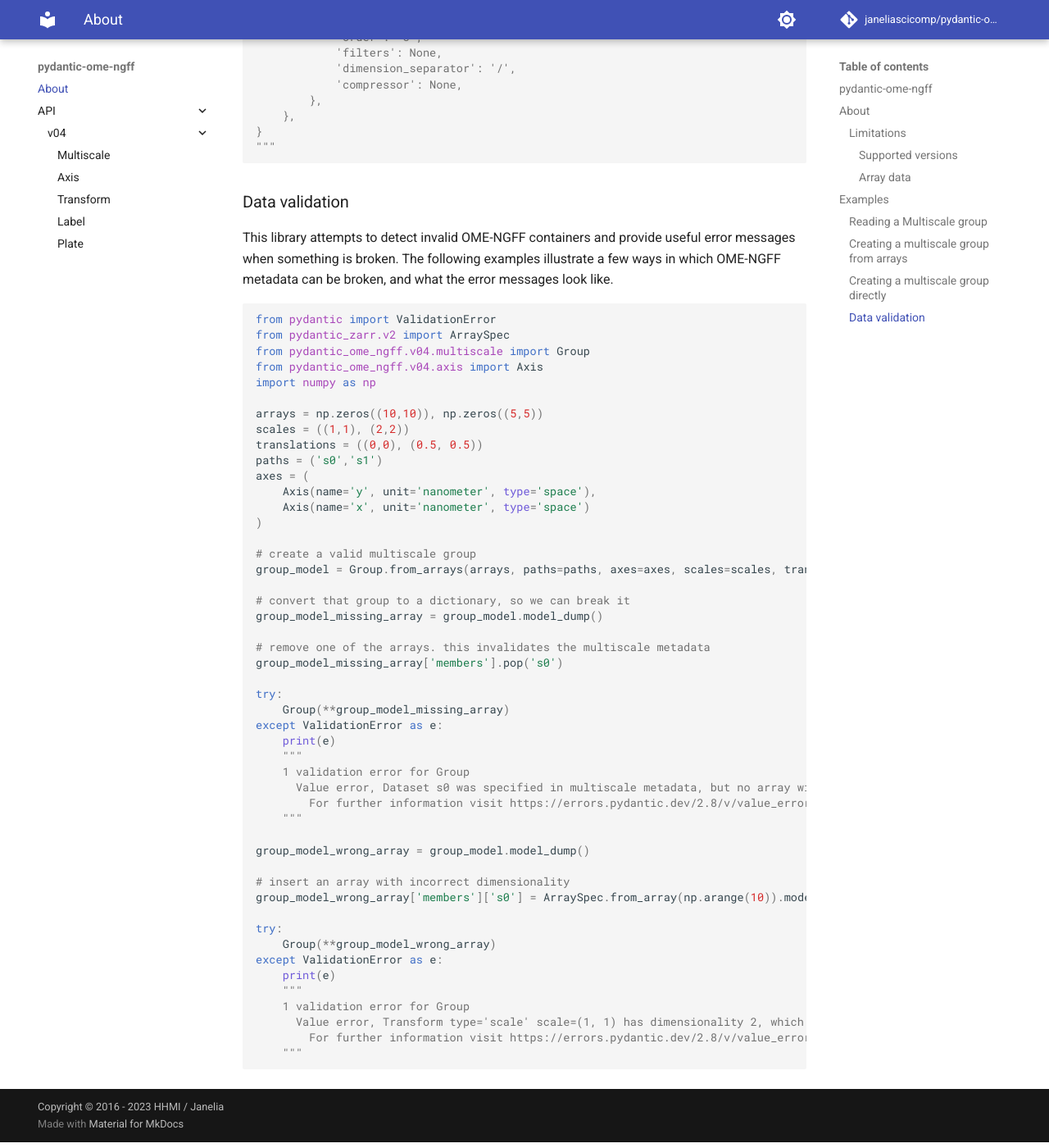
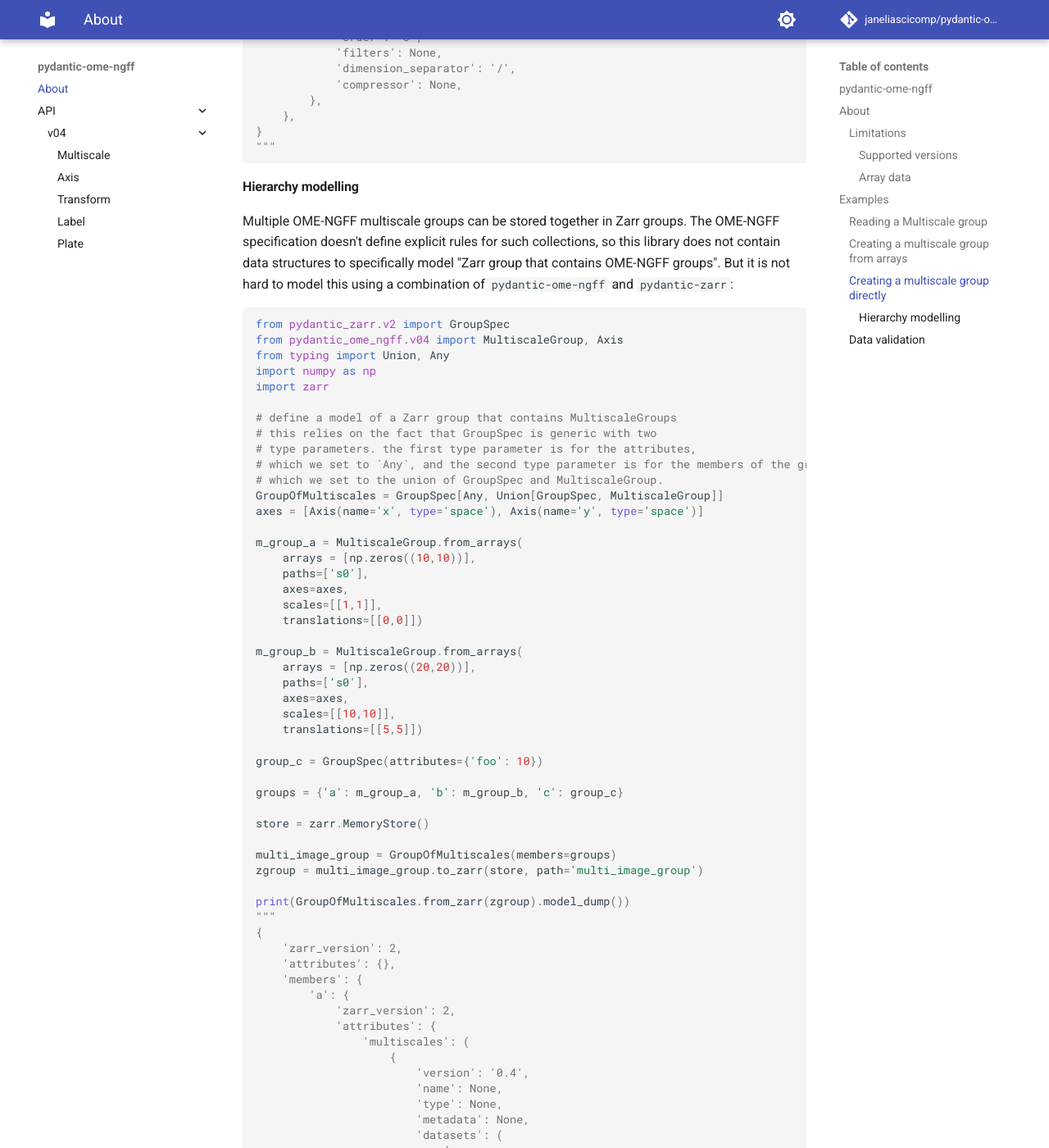
Before and after one commit to JaneliaSciComp/pydantic-ome-ngff, an MkDocs documentation site: the page built from docs/index.md, in a window 1280 px wide and 1400 px high, scrolled down 8843 px. Shown: the whole window at 82% size. Built offline with MkDocs 1.6.1 and Material for MkDocs 9.7.7, drawn with Linux system fonts in a browser that asks for light colours; comment, search, counter and statistics services are not loaded; some of the changed text lies outside the part shown.

Commit message:
rename `Group` and `Groupattrs` to `MultiscaleGroup` and `MultiscaleGroupAttrs` (#37)
* rename group and groupattrs to multiscalegroup and multiscalegroupattrs

* remove vestigial reference to py3.9 and rename well.group to wellgroup

````diff
--- a/docs/index.md
+++ b/docs/index.md
@@ -128,7 +128,7 @@
 3. Write array data to the newly created Zarr arrays, using a method that suits your application.
 
 ```python
-from pydantic_ome_ngff.v04.multiscale import Group
+from pydantic_ome_ngff.v04.multiscale import MultiscaleGroup
 from pydantic_ome_ngff.v04.axis import Axis
 import numpy as np
 import zarr
@@ -166,7 +166,7 @@
 ]
 
 # this is now a complete model of the Zarr group
-group_model = Group.from_arrays(
+group_model = MultiscaleGroup.from_arrays(
     axes=axes,
     paths=paths,
     arrays=arrays,
@@ -310,7 +310,7 @@
 
 ```python
 from pydantic_zarr.v2 import ArraySpec
-from pydantic_ome_ngff.v04.multiscale import Group, MultiscaleMetadata, create_dataset, GroupAttrs
+from pydantic_ome_ngff.v04.multiscale import MultiscaleGroup, MultiscaleMetadata, create_dataset, MultiscaleGroupAttrs
 from pydantic_ome_ngff.v04.axis import Axis
 import numpy as np
 import zarr
@@ -353,10 +353,10 @@
     datasets=datasets,
     axes=axes)
 
-attributes = GroupAttrs(multiscales=(multiscales,))
+attributes = MultiscaleGroupAttrs(multiscales=(multiscales,))
 members = {p: ArraySpec(shape=s, dtype=d, chunks=store_chunks) for p,s,d in zip(paths, shapes, dtypes)}
 
-group = Group(attributes=attributes, members = members)
+group = MultiscaleGroup(attributes=attributes, members = members)
 
 print(group.model_dump())
 """
@@ -431,6 +431,147 @@
 """
 ```
 
+### Hierarchy modelling
+
+Multiple OME-NGFF multiscale groups can be stored together in Zarr groups.
+The OME-NGFF specification doesn't define explicit rules for such collections, so this library does not contain
+data structures to specifically model "Zarr group that contains OME-NGFF groups". But it is not hard to model this
+using a combination of `pydantic-ome-ngff` and `pydantic-zarr`:
+
+```python
+from pydantic_zarr.v2 import GroupSpec
+from pydantic_ome_ngff.v04 import MultiscaleGroup, Axis
+from typing import Union, Any
+import numpy as np
+import zarr
+
+# define a model of a Zarr group that contains MultiscaleGroups
+# this relies on the fact that GroupSpec is generic with two
+# type parameters. the first type parameter is for the attributes,
+# which we set to `Any`, and the second type parameter is for the members of the group
+# which we set to the union of GroupSpec and MultiscaleGroup.
+GroupOfMultiscales = GroupSpec[Any, Union[GroupSpec, MultiscaleGroup]]
+axes = [Axis(name='x', type='space'), Axis(name='y', type='space')]
+
+m_group_a = MultiscaleGroup.from_arrays(
+    arrays = [np.zeros((10,10))],
+    paths=['s0'],
+    axes=axes,
+    scales=[[1,1]],
+    translations=[[0,0]])
+
+m_group_b = MultiscaleGroup.from_arrays(
+    arrays = [np.zeros((20,20))],
+    paths=['s0'],
+    axes=axes,
+    scales=[[10,10]],
+    translations=[[5,5]])
+
+group_c = GroupSpec(attributes={'foo': 10})
+
+groups = {'a': m_group_a, 'b': m_group_b, 'c': group_c}
+
+store = zarr.MemoryStore()
+
+multi_image_group = GroupOfMultiscales(members=groups)
+zgroup = multi_image_group.to_zarr(store, path='multi_image_group')
+
+print(GroupOfMultiscales.from_zarr(zgroup).model_dump())
+"""
+{
+    'zarr_version': 2,
+    'attributes': {},
+    'members': {
+        'a': {
+            'zarr_version': 2,
+            'attributes': {
+                'multiscales': (
+                    {
+                        'version': '0.4',
+                        'name': None,
+                        'type': None,
+                        'metadata': None,
+                        'datasets': (
+                            {
+                                'path': 's0',
+                                'coordinateTransformations': (
+                                    {'type': 'scale', 'scale': (1, 1)},
+                                    {'type': 'translation', 'translation': (0, 0)},
+                                ),
+                            },
+                        ),
+                        'axes': (
+                            {'name': 'x', 'type': 'space', 'unit': None},
+                            {'name': 'y', 'type': 'space', 'unit': None},
+                        ),
+                        'coordinateTransformations': None,
+                    },
+                )
+            },
+            'members': {
+                's0': {
+                    'zarr_version': 2,
+                    'attributes': {},
+                    'shape': (10, 10),
+                    'chunks': (10, 10),
+                    'dtype': '<f8',
+                    'fill_value': 0.0,
+                    'order': 'C',
+                    'filters': None,
+                    'dimension_separator': '/',
+                    'compressor': {'id': 'zstd', 'level': 3},
+                }
+            },
+        },
+        'b': {
+            'zarr_version': 2,
+            'attributes': {
+                'multiscales': (
+                    {
+                        'version': '0.4',
+                        'name': None,
+                        'type': None,
+                        'metadata': None,
+                        'datasets': (
+                            {
+                                'path': 's0',
+                                'coordinateTransformations': (
+                                    {'type': 'scale', 'scale': (10, 10)},
+                                    {'type': 'translation', 'translation': (5, 5)},
+                                ),
+                            },
+                        ),
+                        'axes': (
+                            {'name': 'x', 'type': 'space', 'unit': None},
+                            {'name': 'y', 'type': 'space', 'unit': None},
+                        ),
+                        'coordinateTransformations': None,
+                    },
+                )
+            },
+            'members': {
+                's0': {
+                    'zarr_version': 2,
+                    'attributes': {},
+                    'shape': (20, 20),
+                    'chunks': (20, 20),
+                    'dtype': '<f8',
+                    'fill_value': 0.0,
+                    'order': 'C',
+                    'filters': None,
+                    'dimension_separator': '/',
+                    'compressor': {'id': 'zstd', 'level': 3},
+                }
+            },
+        },
+        'c': {'zarr_version': 2, 'attributes': {'foo': 10}, 'members': {}},
+    },
+}
+"""
+```
+
+
+
 ## Data validation
 
 This library attempts to detect invalid OME-NGFF containers and provide useful error messages when something is broken. The following examples illustrate a few ways in which OME-NGFF metadata can be broken, and what the error messages look like.
@@ -438,7 +579,7 @@
 ```python
 from pydantic import ValidationError
 from pydantic_zarr.v2 import ArraySpec
-from pydantic_ome_ngff.v04.multiscale import Group
+from pydantic_ome_ngff.v04.multiscale import MultiscaleGroup
 from pydantic_ome_ngff.v04.axis import Axis
 import numpy as np
 
@@ -452,7 +593,7 @@
 )
 
 # create a valid multiscale group
-group_model = Group.from_arrays(arrays, paths=paths, axes=axes, scales=scales, translations=translations)
+group_model = MultiscaleGroup.from_arrays(arrays, paths=paths, axes=axes, scales=scales, translations=translations)
 
 # convert that group to a dictionary, so we can break it
 group_model_missing_array = group_model.model_dump()
@@ -461,11 +602,11 @@
 group_model_missing_array['members'].pop('s0')
 
 try:
-    Group(**group_model_missing_array)
+    MultiscaleGroup(**group_model_missing_array)
 except ValidationError as e:
     print(e)
     """
-    1 validation error for Group
+    1 validation error for MultiscaleGroup
       Value error, Dataset s0 was specified in multiscale metadata, but no array with that name was found in the hierarchy. All arrays referenced in multiscale metadata must be contained in the group. [type=value_error, input_value={'zarr_version': 2, 'attr...3, 'checksum': False}}}}, input_type=dict]
         For further information visit https://errors.pydantic.dev/2.8/v/value_error
     """
@@ -476,11 +617,11 @@
 group_model_wrong_array['members']['s0'] = ArraySpec.from_array(np.arange(10)).model_dump()
 
 try:
-    Group(**group_model_wrong_array)
+    MultiscaleGroup(**group_model_wrong_array)
 except ValidationError as e:
     print(e)
     """
-    1 validation error for Group
+    1 validation error for MultiscaleGroup
       Value error, Transform type='scale' scale=(1, 1) has dimensionality 2, which does not match the dimensionality of the array found in this group at s0 (1). Transform dimensionality must match array dimensionality. [type=value_error, input_value={'zarr_version': 2, 'attr...3, 'checksum': False}}}}, input_type=dict]
         For further information visit https://errors.pydantic.dev/2.8/v/value_error
     """
--- a/pyproject.toml
+++ b/pyproject.toml
@@ -16,7 +16,6 @@
 classifiers = [
   "Development Status :: 4 - Beta",
   "Programming Language :: Python",
-  "Programming Language :: Python :: 3.9",
   "Programming Language :: Python :: 3.10",
   "Programming Language :: Python :: 3.11",
   "Programming Language :: Python :: 3.12",
````
Also changed, not shown: 7 other files.
